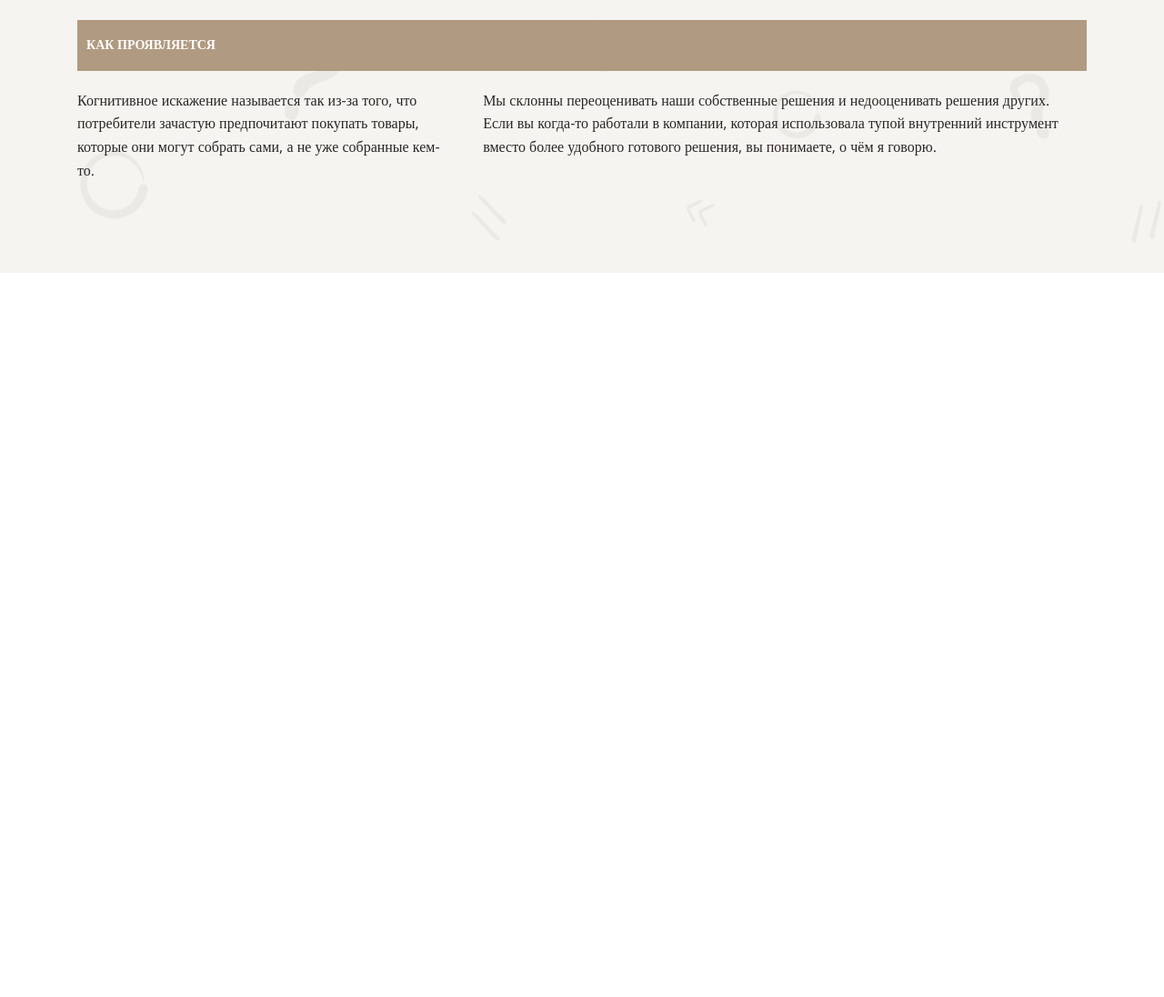
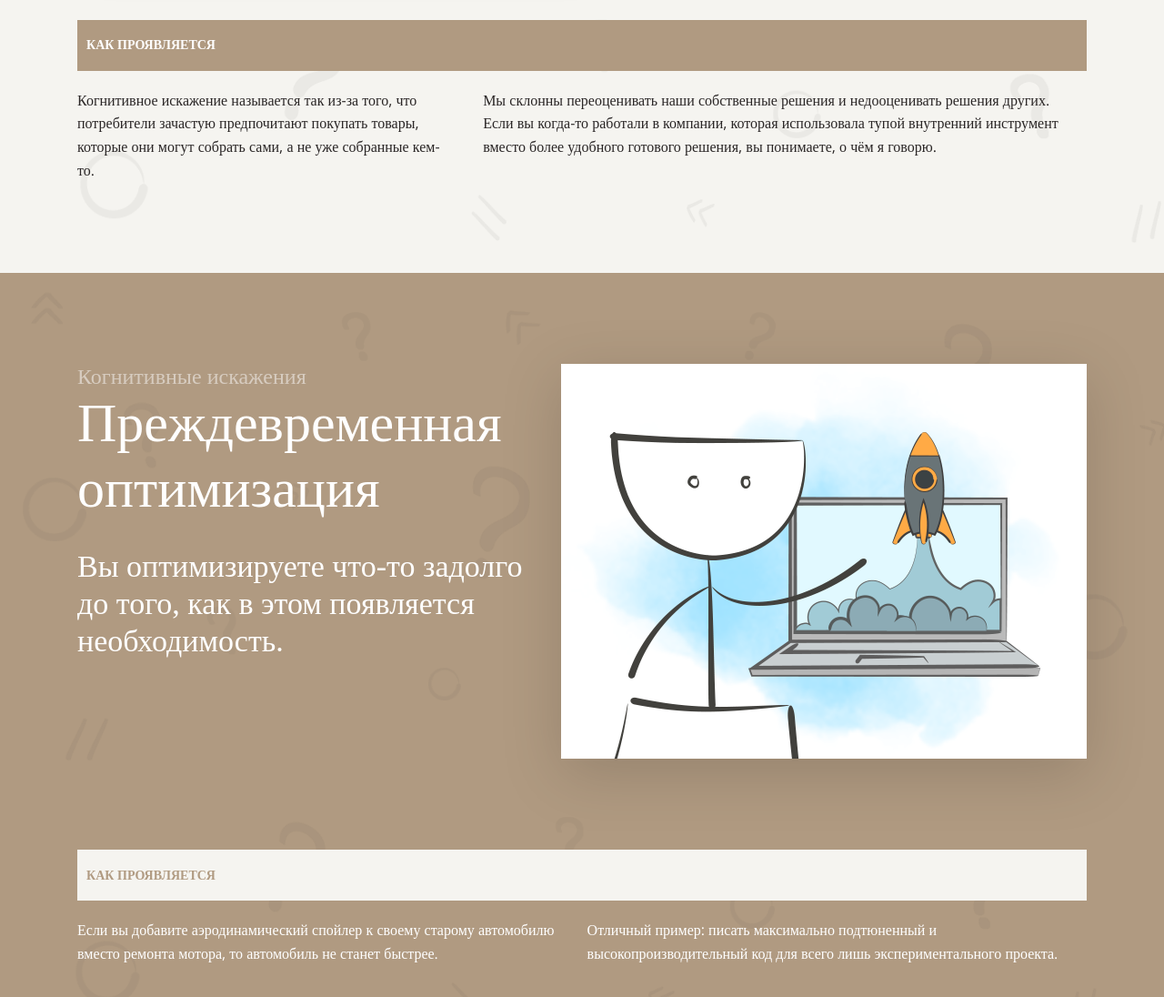
Before and after one commit to rutherfordern/landing-cognitive-distortions, a website: page src/index.html in a window 1280 px wide. Shown: the part 3731-4827 px from the top of the page at 91% size. Before the commit the page ends 4031 px from the top, so only its background shows below. Drawn offline with nearby package versions, Linux system fonts and the light colour scheme; a web font is replaced by a local one.

Commit message:
add prematur optimization distortion

```diff
--- a/src/index.html
+++ b/src/index.html
@@ -93,17 +93,16 @@
 
       <section id="ikea-effect" class="bg bg-light">
         <div class="container">
-          <div class="header-ikea">
-            <img class="img-header-ikea" src="img/1.png" alt="Когнитивное искажение 'Эффект ИКЕА'">
+          <div class="header-decription">
+            <img class="img-header-decription-left" src="img/1.png" alt="Когнитивное искажение 'Эффект ИКЕА'">
             <div>
-              <p class="text-cognitive-distortions">Когнитивные искажения</p>
+              <p class="text-cognitive-distortions cognitive-text-light">Когнитивные искажения</p>
               <h2 class="dark">Эффект ИКЕА</h2>
               <p class="decription-distortions">Вы переоцениваете собственные решения, и, как следствие, недооцениваете решения других.</p>
             </div>
           </div>
-
-          <div class="main-text-ikea">
-            <div class="header-main-text-ikea bg-dark">
+          <div class="main-text-decription">
+            <div class="header-main-text-decription-light bg-dark">
               <h4>Как проявляется</h4>
             </div>
             <div class="text-column">
@@ -123,6 +122,36 @@
         </div>
       </section>
 
+      <section id="premature-optimization" class="bg bg-dark">
+        <div class="container">
+          <div class="header-decription">
+            <div>
+              <p class="text-cognitive-distortions cognitive-text-dark">Когнитивные искажения</p>
+              <h2 class="white-color">Преждевременная оптимизация</h2>
+              <p class="decription-distortions white-color">Вы оптимизируете что-то задолго до того, как в этом появляется необходимость.</p>
+            </div>
+            <img class="img-header-decription-right" src="img/2.png" alt="Когнитивное искажение 'Преждевременная оптимизация'">
+          </div>
+          <div class="main-text-decription">
+            <div class="header-main-text-decription-dark bg-light">
+              <h4>Как проявляется</h4>
+            </div>
+            <div class="text-column">
+              <div>
+                <p class="text-block white-color">
+                  Если вы добавите аэродинамический спойлер к своему старому автомобилю вместо ремонта мотора, то автомобиль не станет быстрее.
+                </p>
+              </div>
+              <div>
+                <p class="text-block white-color">
+                  Отличный пример: писать максимально подтюненный и высокопроизводительный код для всего лишь экспериментального проекта.
+                </p>
+              </div>
+            </div>
+          </div>
+        </div>
+      </section>
+
     </main>
   </body>
 </html>
--- a/src/styles/style.css
+++ b/src/styles/style.css
@@ -120,22 +120,6 @@ p {
     font-size: inherit;
 
     line-height: var(--font-line-height);
-}
-
-.decription-distortions {
-    font-size: 34px;
-
-    font-family: var(--heading-font);
-    line-height: var(--h-line-height);
-}
-
-.text-cognitive-distortions {
-    font-size: 24px;
-
-    font-family: var(--heading-font);
-    line-height: var(--h-line-height);
-
-    color: var(--secondary-dark);
 }
 
 .text-column {
@@ -275,19 +259,51 @@ header .btn {
     margin-bottom: 16px;
 }
 
-/* IKEA EFFECT */
+/* MAIN */
 
-.header-ikea {
+.header-decription {
     display: flex;
 
     flex-direction: row;
+}
+
+.main-text-decription {
+    margin-top: 100px;
+}
+
+.header-main-text-decription-light {
+    box-sizing: border-box;
+    padding: 1px 10px;
+
+    color: var(--white);
+}
+
+.header-main-text-decription-dark {
+    box-sizing: border-box;
+    padding: 1px 10px;
+
+    color: var(--bg-dark);
+}
+
+.header-main-text-decription-light h4 {
+    font-size: 14px;
+    font-weight: 700;
+    line-height: var(--h-line-height);
+    text-transform: uppercase;
+}
+
+.header-main-text-decription-dark h4 {
+    font-size: 14px;
+    font-weight: 700;
+    line-height: var(--h-line-height);
+    text-transform: uppercase;
 }
 
 .decription-distortions {
     margin-top: 30px;
 }
 
-.img-header-ikea {
+.img-header-decription-left {
     margin-right: 30px;
 
     flex-shrink: 0;
@@ -295,24 +311,36 @@ header .btn {
     filter: drop-shadow(0 16px 32px rgba(0, 0, 0, 0.15));
 }
 
-.main-text-ikea {
-    margin-top: 100px;
+.img-header-decription-right {
+    margin-left: 30px;
+
+    flex-shrink: 0;
+
+    filter: drop-shadow(0 16px 32px rgba(0, 0, 0, 0.15));
 }
 
-.main-text-ikea .text-column {
+.decription-distortions {
+    font-size: 34px;
+
+    font-family: var(--heading-font);
+    line-height: var(--h-line-height);
+}
+
+.text-cognitive-distortions {
+    font-size: 24px;
+
+    font-family: var(--heading-font);
+    line-height: var(--h-line-height);
+}
+
+.main-text-decription .text-column {
     margin-top: 20px;
 }
 
-.header-main-text-ikea {
-    box-sizing: border-box;
-    padding: 1px 10px;
-
-    color: var(--white);
+.cognitive-text-light {
+    color: var(--secondary-dark)
 }
 
-.header-main-text-ikea h4 {
-    font-size: 14px;
-    font-weight: 700;
-    line-height: var(--h-line-height);
-    text-transform: uppercase;
+.cognitive-text-dark {
+    color: var(--transparent-white)
 }
```
